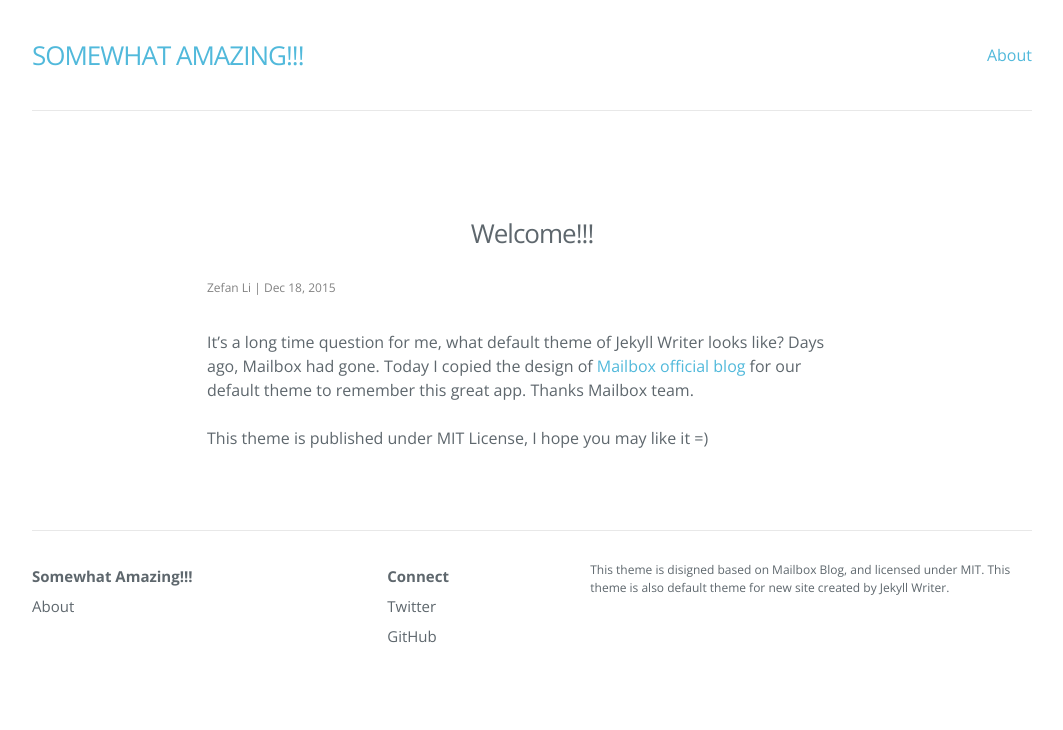
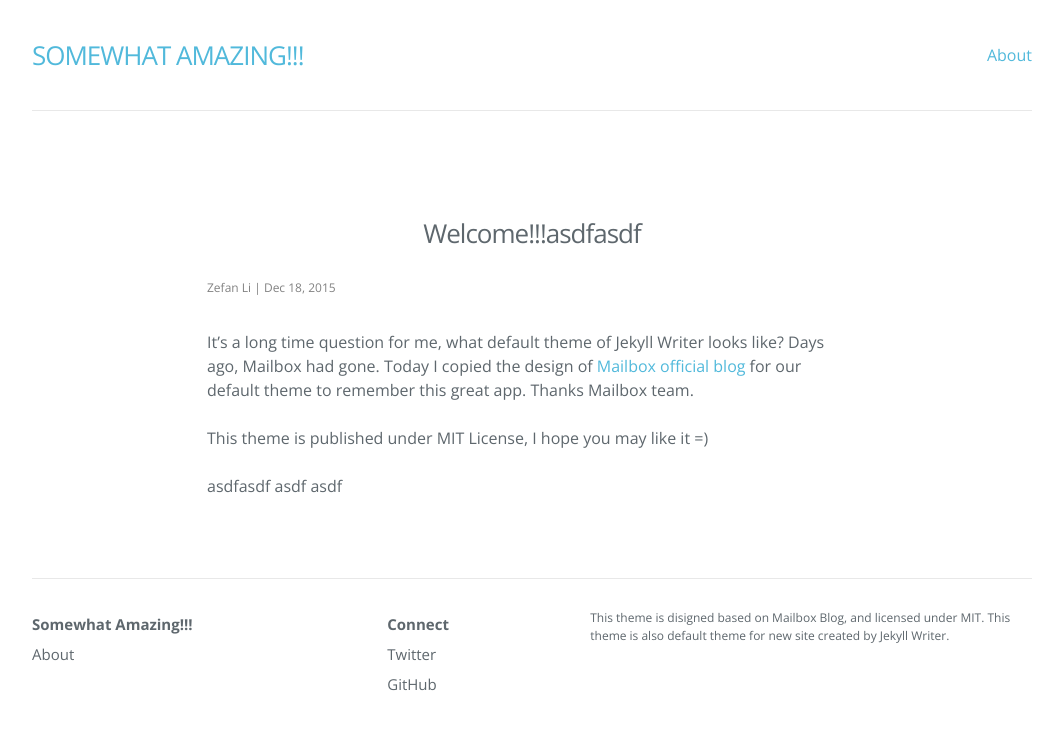
Before and after one commit to ZefanLi/toysite, a Jekyll site: the page built from _posts/2015-12-18-1.md, in a window 1280 px wide. Shown: the top 730 px of the page, without its empty margins (108-1171 px from the left). Built offline with Jekyll 4.4.1, drawn with Linux system fonts in a browser that asks for light colours; nearby versions of some CDN libraries.

Commit message:
Update Welcome!!!asdfasdf

```diff
--- a/_posts/2015-12-18-1.md
+++ b/_posts/2015-12-18-1.md
@@ -1,10 +1,14 @@
 ---
 layout: post
-title: Welcome!!!
+title: Welcome!!!asdfasdf
 date: '2015-12-18 21:45:10 +0800'
 tags: 'Mailbox, Theme'
 categories: 'Theme, Jekyll Writer'
 ---
-It's a long time question for me, what default theme of Jekyll Writer looks like? Days ago, Mailbox had gone. Today I copied the design of [Mailbox official blog](https:d d/blogs.dropbox.com/mailbox/) for our default theme to remember this great app. Thanks Mailbox team.
+It's a long time question for me, what default theme of Jekyll Writer looks like? Days ago, Mailbox had gone. Today I copied the design of [Mailbox official blog](https:d d/blogs.dropbox.com/madfdfasdfilbox/) for our default theme to remember this great app. Thanks Mailbox team.
 
 This theme is published under MIT License, I hope you may like it =)
+
+asdfasdf
+asdf
+asdf
```
